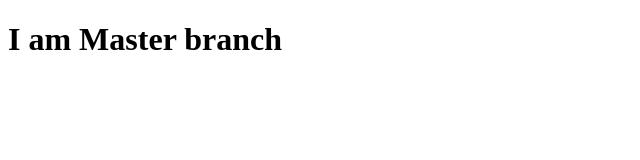
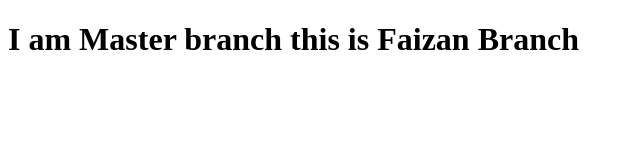
Before and after one commit to Nasru-123/Test, a plain HTML site: page index.html in a window 1280 px wide. Shown: the whole page, without its empty margins (0-640 px from the left). Drawn offline with Linux system fonts and the light colour scheme.

Commit message:
hey i am Faizan

```diff
--- a/index.html
+++ b/index.html
@@ -7,6 +7,7 @@
     <title>HEllo</title>
 </head>
 <body>
-    <h1>I am Master branch</h1>
+    <h1>I am Master branch
+        this is Faizan Branch   </h1>
 </body>
 </html>
```
